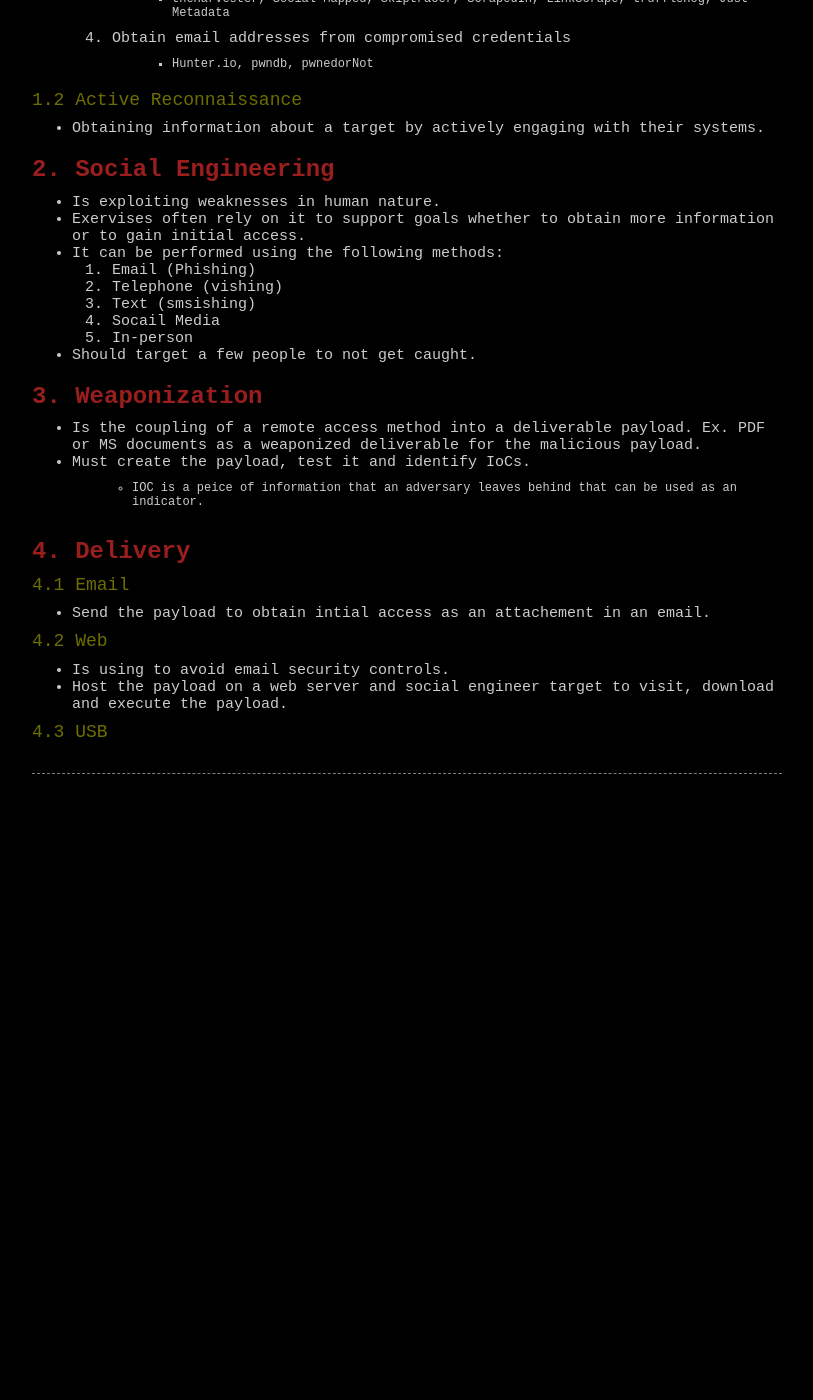
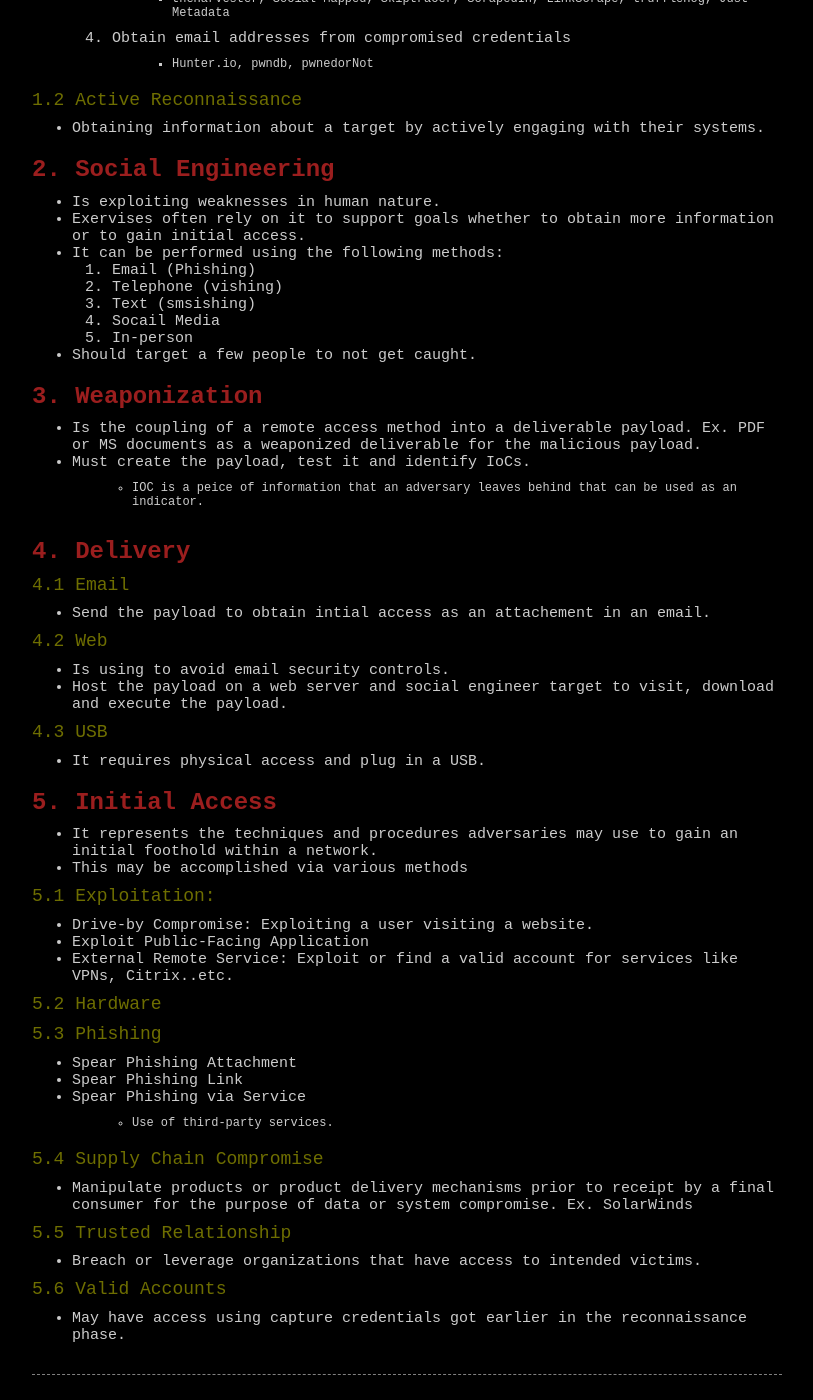
Before and after one commit to wizoutsugar/wizoutsugar.github.io, a Jekyll site: the page built from _posts/2020/RedTeam/2020-12-26-Exercise.md, in a window 1280 px wide and 1400 px high, scrolled down 483 px. Shown: the whole window, without its empty margins (233-1046 px from the left). Built offline with Jekyll 4.4.1, drawn with Linux system fonts in a browser that asks for light colours; comment, search, counter and statistics services are not loaded; before the commit the page ends 1282 px from its top, so only the background shows below that.

Commit message:
Update 2020-12-26-Exercise.md

```diff
--- a/_posts/2020/RedTeam/2020-12-26-Exercise.md
+++ b/_posts/2020/RedTeam/2020-12-26-Exercise.md
@@ -58,3 +58,30 @@ tags:
 - Host the payload on a web server and social engineer target to visit, download and execute the payload.
 
 #### 4.3 USB
+- It requires physical access and plug in a USB.
+
+# 5. Initial Access
+- It represents the techniques and procedures adversaries may use to gain an initial foothold within a network.
+- This may be accomplished via various methods
+
+#### 5.1 Exploitation:
+- Drive-by Compromise: Exploiting a user visiting a website.
+- Exploit Public-Facing Application
+- External Remote Service: Exploit or find a valid account for services like VPNs, Citrix..etc.
+
+#### 5.2 Hardware
+
+#### 5.3 Phishing
+- Spear Phishing Attachment
+- Spear Phishing Link
+- Spear Phishing via Service
+    > - Use of third-party services.
+
+#### 5.4 Supply Chain Compromise
+- Manipulate products or product delivery mechanisms prior to receipt by a final consumer for the purpose of data or system compromise. Ex. SolarWinds
+
+#### 5.5 Trusted Relationship
+- Breach or leverage organizations that have access to intended victims.
+
+#### 5.6 Valid Accounts
+- May have access using capture credentials got earlier in the reconnaissance phase.
```
